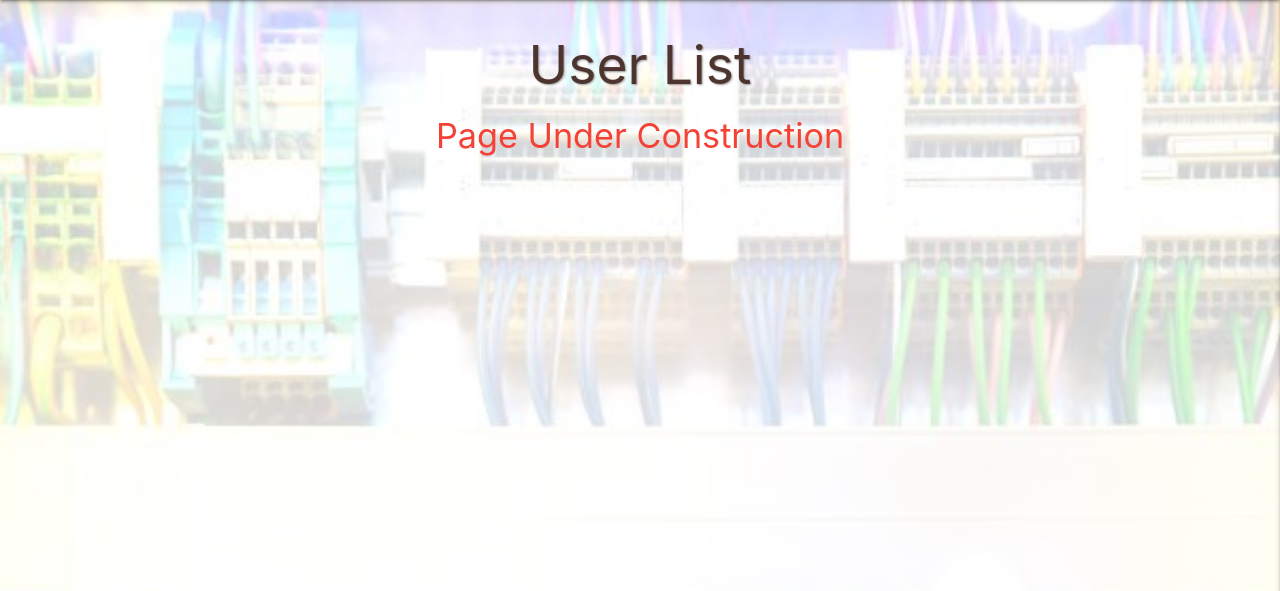
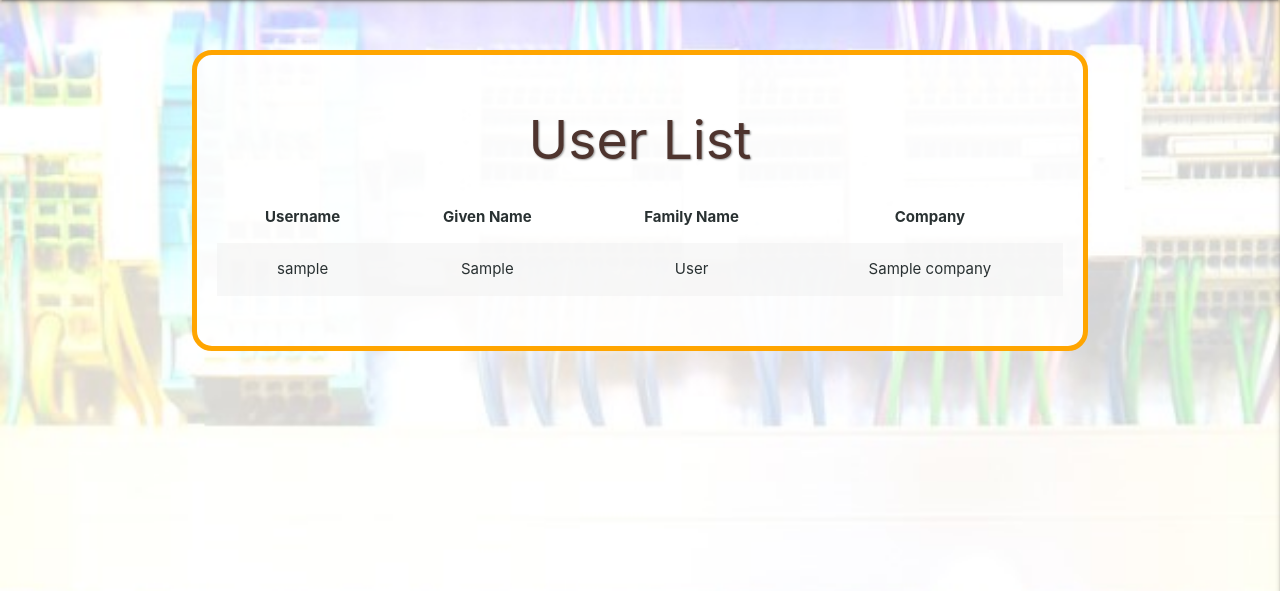
Before and after one commit to Code-Institute-Submissions/STarrant-electrical-survey-db_NovResub, a Flask app: page /user_list in a window 1280 px wide. Shown: the part 64-655 px from the top of the page. Run offline with Flask 2, Linux system fonts and the light colour scheme; a database or web service that is not in the repository returns one stand-in record (values such as "Sample title"); some libraries are stand-ins or nearby versions.

Commit message:
Feat: User list table added.

```diff
--- a/templates/user-list.html
+++ b/templates/user-list.html
@@ -1,9 +1,27 @@
 {% extends "base.html" %}
 {% block content %}
-
-  <h2 class="center-align brown-text text-darken-3 heading-text-shadow">User List</h2>
-
-  <h4 class="center-align red-text">Page Under Construction</h4>
-
+    <div class="main-element padding-top-20 padding-bottom-50 padding-left-20 padding-right-20 margin-top-50">
+        <h2 class="center-align brown-text text-darken-3 heading-text-shadow ">User List</h2>
+        <table class="striped centered responsive-table">
+            <thead>
+            <tr>
+                <th>Username</th>
+                <th>Given Name</th>
+                <th>Family Name</th>
+                <th>Company</th>
+            </tr>
+            </thead>
+                <tbody>
+                    {% for user in users %}
+                        <tr>
+                            <td>{{ user.username }}</td>
+                            <td>{{ user.first_name }}</td>
+                            <td>{{ user.last_name }}</td>
+                            <td>{{ user.company }}</td>
+                        </tr>
+                    {% endfor %}
+                </tbody>
+        </table>
+    </div>
 
 {% endblock %}
```
